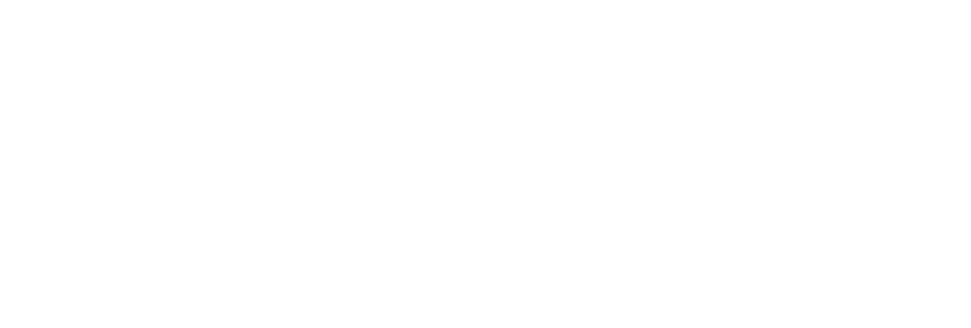
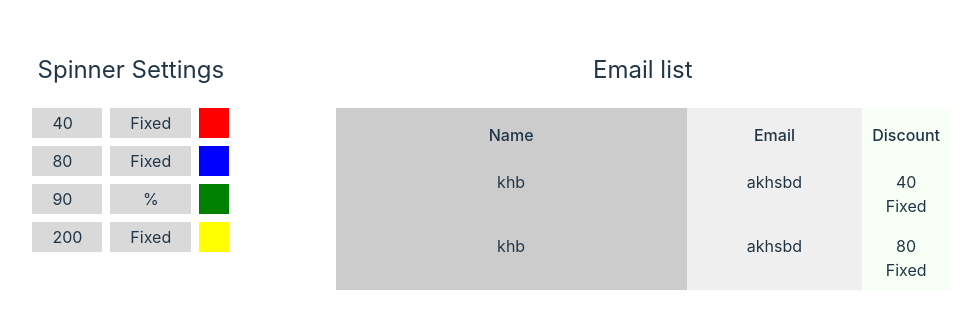
Before and after one commit to h-zahar/wheelurluck.com, a React (Vite) app: page / in a window 1280 px wide. Shown: the top 328 px of the page, without its empty margins (202-1173 px from the left). Built offline with nearby package versions, Linux system fonts and the light colour scheme.

Commit message:
Added Features to Mainpage

```diff
--- a/src/App.tsx
+++ b/src/App.tsx
@@ -1,7 +1,22 @@
 import "./App.css";
+import DiscountTable from "./components/DiscountTable";
+import SpinnerSettings from "./components/SpinnerSettings";
 
 function App() {
-  return <></>;
+  return (
+    <>
+      <div
+        style={{
+          display: "grid",
+          gridTemplateColumns: "1fr 1.5fr",
+          width: "80vw",
+        }}
+      >
+        <SpinnerSettings />
+        <DiscountTable />
+      </div>
+    </>
+  );
 }
 
 export default App;
```
